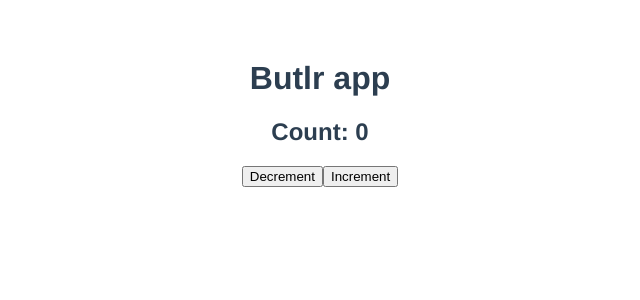
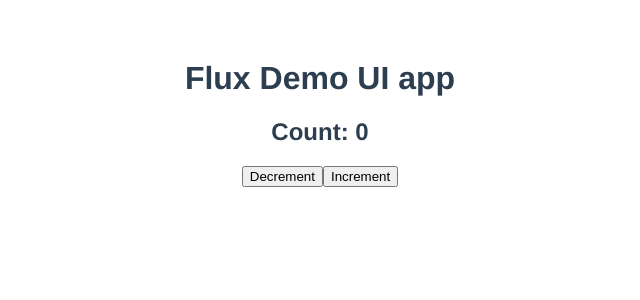
Before and after one commit to jiayiwang7/yeti, a Vue app: page / in a window 1280 px wide. Shown: the top 300 px of the page, without its empty margins (320-960 px from the left). Built offline with nearby package versions, Linux system fonts and the light colour scheme; the HTML template or start-up script is replaced by a standard one.

Commit message:
update app headline

```diff
--- a/src/App.vue
+++ b/src/App.vue
@@ -1,6 +1,6 @@
 <template>
   <div>
-    <h1>Butlr app</h1>
+    <h1>Flux Demo UI app</h1>
     <h2>Count: {{ count }}</h2>
     <button
       class="button button--decrement"
```
